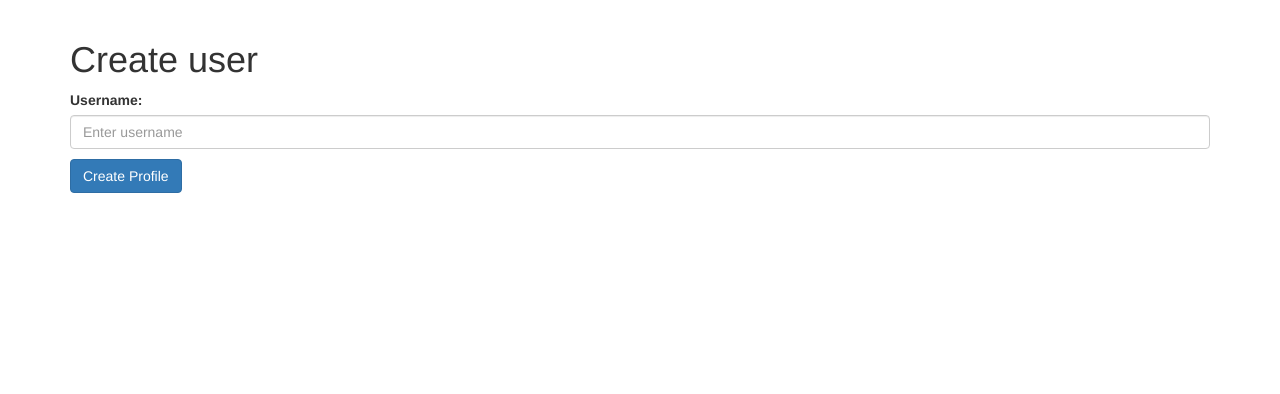
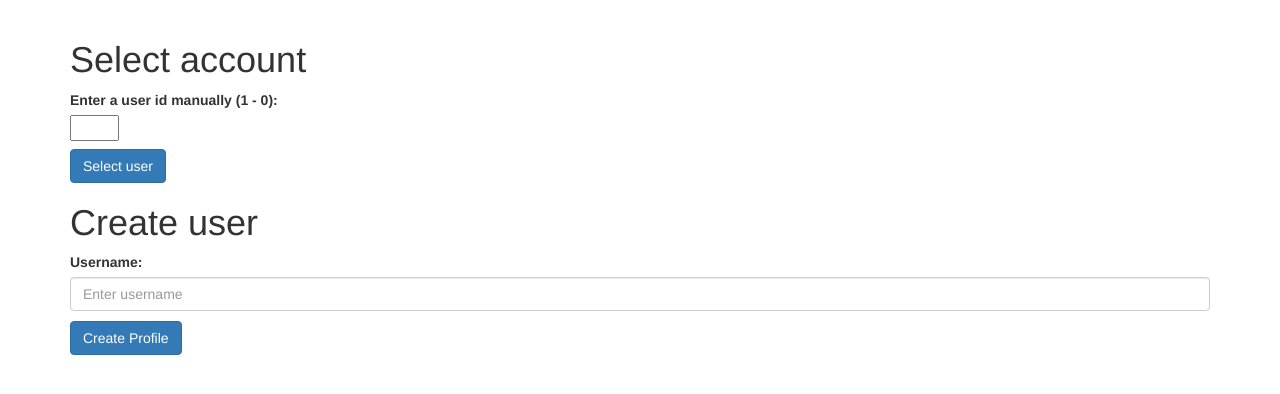
Before and after one commit to hollyroberts/uni-web-recommendations, a Flask app: page /user.html in a window 1280 px wide. Shown: the part 52-446 px from the top of the page. Run offline with Flask 2, Linux system fonts and the light colour scheme; data that the repository does not hold is empty; some libraries are stand-ins or nearby versions.

Commit message:
Show manual user selection if no users created

```diff
--- a/templates/user.html
+++ b/templates/user.html
@@ -5,9 +5,8 @@
         <title>Change user account</title>
     </head>
     <body>
+    <h1>Select account</h1>
     {% if users|length > 0 %}
-        <h1>Select account</h1>
-
         <form action="/select_user" method="post">
             <label>Choose user manually created: </label>
             <!--suppress JSUnusedGlobalSymbols -->
@@ -18,14 +17,18 @@
                 {% endfor %}
             </select>
         </form>
+    {% endif %}
 
-        <form action="/select_user" method="post">
+    <form action="/select_user" method="post">
+        {% if users|length > 0 %}
             <label style="margin-top: 15px">OR, enter a user id manually (1 - {{ max_user_id }}): </label><br>
-            <!--suppress JSUnusedGlobalSymbols -->
-            <input type="number" name="user_id" min="1" max="{{ max_user_id }}"><br>
-            <input type="submit" value="Select user" class="btn btn-primary" style="margin-top: 8px;">
-        </form>
-    {% endif %}
+        {% else %}
+            <label>Enter a user id manually (1 - {{ max_user_id }}): </label><br>
+        {% endif %}
+        <!--suppress JSUnusedGlobalSymbols -->
+        <input type="number" name="user_id" min="1" max="{{ max_user_id }}"><br>
+        <input type="submit" value="Select user" class="btn btn-primary" style="margin-top: 8px;">
+    </form>
 
 
     <h1>Create user</h1>
```
